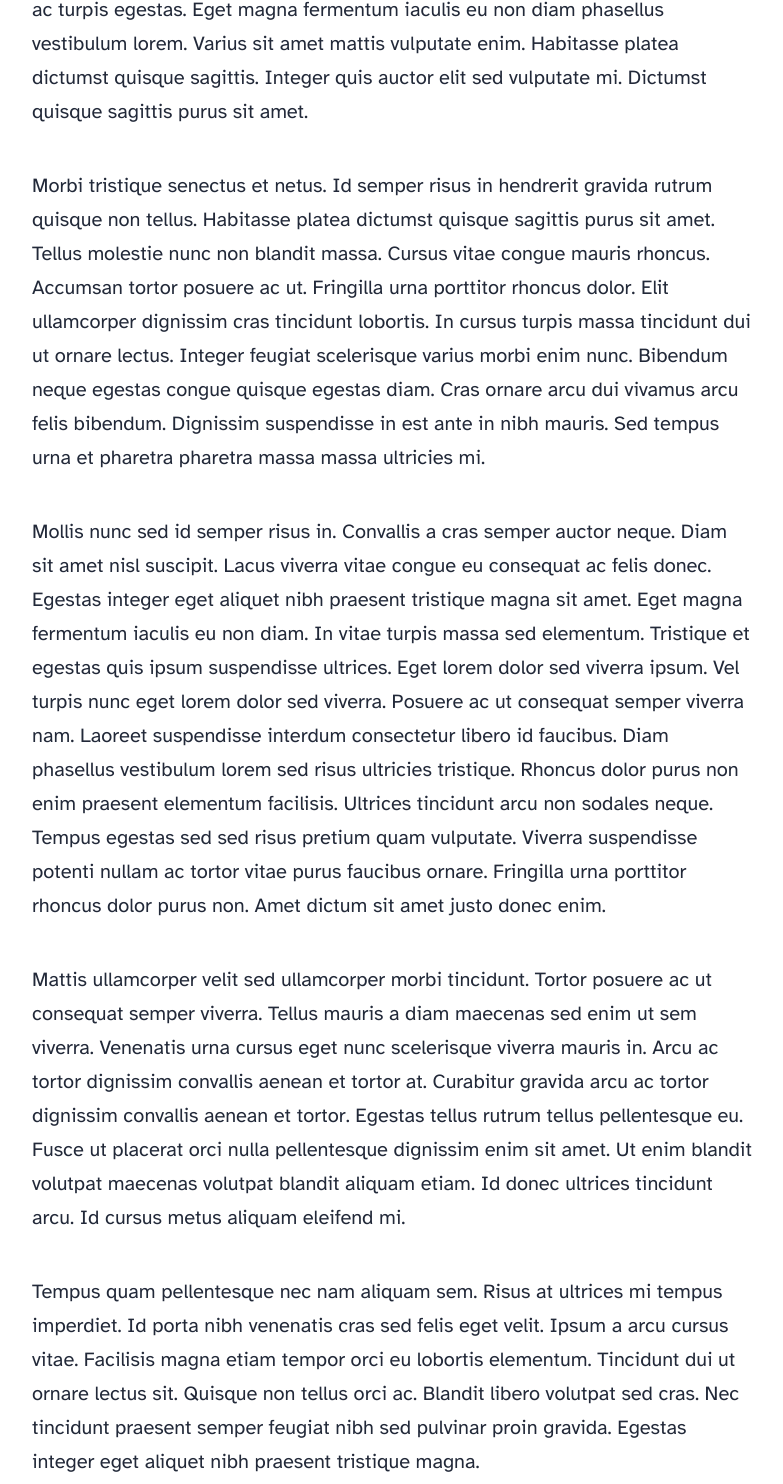
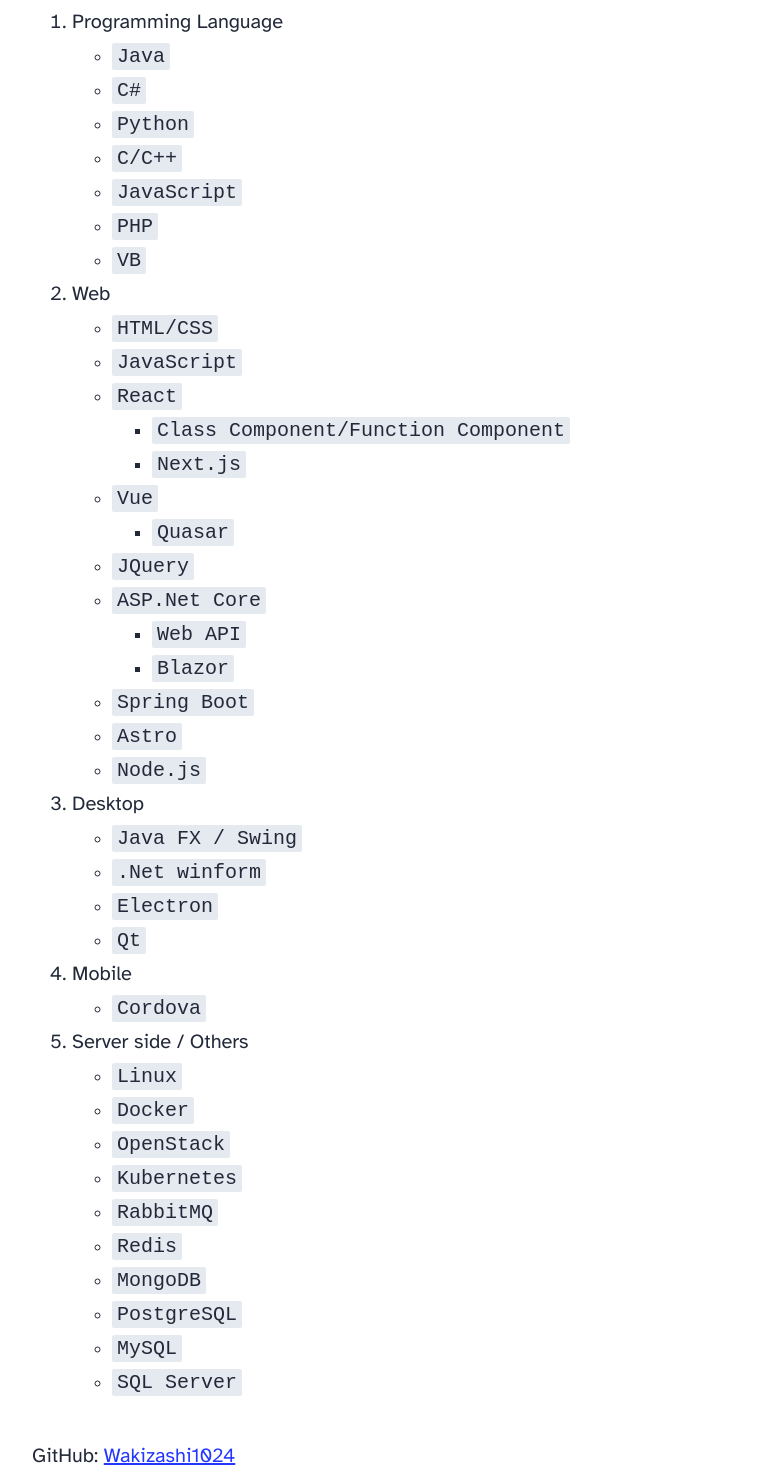
Before and after one commit to wakizashi1024/wakizashi1024.github.io, an Astro site: page /about in a window 1280 px wide. Shown: the part 1059-2543 px from the top of the page, without its empty margins (248-1031 px from the left). Built offline with nearby package versions, Linux system fonts and the light colour scheme; Astro itself is replaced by a stand-in of ours.

Commit message:
Replace about page content

```diff
--- a/src/pages/about.astro
+++ b/src/pages/about.astro
@@ -8,55 +8,84 @@ import Layout from '../layouts/BlogPost.astro';
 	pubDate={new Date('August 08 2021')}
 	heroImage="/blog-placeholder-about.jpg"
 >
+	<p>一個喜歡IT的程序猿，平時喜歡從網路上學習新知，目標是成為能獨當一面的全端工程師</p>
 	<p>
-		Lorem ipsum dolor sit amet, consectetur adipiscing elit, sed do eiusmod tempor incididunt ut
-		labore et dolore magna aliqua. Vitae ultricies leo integer malesuada nunc vel risus commodo
-		viverra. Adipiscing enim eu turpis egestas pretium. Euismod elementum nisi quis eleifend quam
-		adipiscing. In hac habitasse platea dictumst vestibulum. Sagittis purus sit amet volutpat. Netus
-		et malesuada fames ac turpis egestas. Eget magna fermentum iaculis eu non diam phasellus
-		vestibulum lorem. Varius sit amet mattis vulputate enim. Habitasse platea dictumst quisque
-		sagittis. Integer quis auctor elit sed vulputate mi. Dictumst quisque sagittis purus sit amet.
+		<span>目前接觸過的技術有(本站主要內容):</span>
+		<ol>
+			<li>
+				Programming Language
+				<ul>
+					<li><code>Java</code></li>
+					<li><code>C#</code></li>
+					<li><code>Python</code></li>
+					<li><code>C/C++</code></li>
+					<li><code>JavaScript</code></li>
+					<li><code>PHP</code></li>
+					<li><code>VB</code></li>
+				</ul>
+			</li>
+			<li>
+				Web
+				<ul>
+					<li><code>HTML/CSS</code></li>
+					<li><code>JavaScript</code></li>
+					<li>
+						<code>React</code>
+						<ul>
+							<li><code>Class Component/Function Component</code></li>
+							<li><code>Next.js</code></li>
+						</ul>
+					</li>
+					<li>
+						<code>Vue</code>
+						<ul>
+							<li><code>Quasar</code></li>
+						</ul>
+					</li>
+					<li><code>JQuery</code></li>
+					<li>
+						<code>ASP.Net Core</code>
+						<ul>
+							<li><code>Web API</code></li>
+							<li><code>Blazor</code></li>
+						</ul>
+					</li>
+					<li><code>Spring Boot</code></li>
+					<li><code>Astro</code></li>
+					<li><code>Node.js</code></li>
+				</ul>
+			</li>
+			<li>
+				Desktop
+				<ul>
+					<li><code>Java FX / Swing</code></li>
+					<li><code>.Net winform</code></li>
+					<li><code>Electron</code></li>
+					<li><code>Qt</code></li>
+				</ul>
+			</li>
+			<li>
+				Mobile
+				<ul>
+					<li><code>Cordova</code></li>
+				</ul>
+			</li>
+			<li>
+				Server side / Others
+				<ul>
+					<li><code>Linux</code></li>
+					<li><code>Docker</code></li>
+					<li><code>OpenStack</code></li>
+					<li><code>Kubernetes</code></li>
+					<li><code>RabbitMQ</code></li>
+					<li><code>Redis</code></li>
+					<li><code>MongoDB</code></li>
+					<li><code>PostgreSQL</code></li>
+					<li><code>MySQL</code></li>
+					<li><code>SQL Server</code></li>
+				</ul>
+			</li>
+		</ol>
 	</p>
-
-	<p>
-		Morbi tristique senectus et netus. Id semper risus in hendrerit gravida rutrum quisque non
-		tellus. Habitasse platea dictumst quisque sagittis purus sit amet. Tellus molestie nunc non
-		blandit massa. Cursus vitae congue mauris rhoncus. Accumsan tortor posuere ac ut. Fringilla urna
-		porttitor rhoncus dolor. Elit ullamcorper dignissim cras tincidunt lobortis. In cursus turpis
-		massa tincidunt dui ut ornare lectus. Integer feugiat scelerisque varius morbi enim nunc.
-		Bibendum neque egestas congue quisque egestas diam. Cras ornare arcu dui vivamus arcu felis
-		bibendum. Dignissim suspendisse in est ante in nibh mauris. Sed tempus urna et pharetra pharetra
-		massa massa ultricies mi.
-	</p>
-
-	<p>
-		Mollis nunc sed id semper risus in. Convallis a cras semper auctor neque. Diam sit amet nisl
-		suscipit. Lacus viverra vitae congue eu consequat ac felis donec. Egestas integer eget aliquet
-		nibh praesent tristique magna sit amet. Eget magna fermentum iaculis eu non diam. In vitae
-		turpis massa sed elementum. Tristique et egestas quis ipsum suspendisse ultrices. Eget lorem
-		dolor sed viverra ipsum. Vel turpis nunc eget lorem dolor sed viverra. Posuere ac ut consequat
-		semper viverra nam. Laoreet suspendisse interdum consectetur libero id faucibus. Diam phasellus
-		vestibulum lorem sed risus ultricies tristique. Rhoncus dolor purus non enim praesent elementum
-		facilisis. Ultrices tincidunt arcu non sodales neque. Tempus egestas sed sed risus pretium quam
-		vulputate. Viverra suspendisse potenti nullam ac tortor vitae purus faucibus ornare. Fringilla
-		urna porttitor rhoncus dolor purus non. Amet dictum sit amet justo donec enim.
-	</p>
-
-	<p>
-		Mattis ullamcorper velit sed ullamcorper morbi tincidunt. Tortor posuere ac ut consequat semper
-		viverra. Tellus mauris a diam maecenas sed enim ut sem viverra. Venenatis urna cursus eget nunc
-		scelerisque viverra mauris in. Arcu ac tortor dignissim convallis aenean et tortor at. Curabitur
-		gravida arcu ac tortor dignissim convallis aenean et tortor. Egestas tellus rutrum tellus
-		pellentesque eu. Fusce ut placerat orci nulla pellentesque dignissim enim sit amet. Ut enim
-		blandit volutpat maecenas volutpat blandit aliquam etiam. Id donec ultrices tincidunt arcu. Id
-		cursus metus aliquam eleifend mi.
-	</p>
-
-	<p>
-		Tempus quam pellentesque nec nam aliquam sem. Risus at ultrices mi tempus imperdiet. Id porta
-		nibh venenatis cras sed felis eget velit. Ipsum a arcu cursus vitae. Facilisis magna etiam
-		tempor orci eu lobortis elementum. Tincidunt dui ut ornare lectus sit. Quisque non tellus orci
-		ac. Blandit libero volutpat sed cras. Nec tincidunt praesent semper feugiat nibh sed pulvinar
-		proin gravida. Egestas integer eget aliquet nibh praesent tristique magna.
-	</p>
+	<p>GitHub: <a href="https://github.com/wakizashi1024">Wakizashi1024</a></p>
 </Layout>
```
